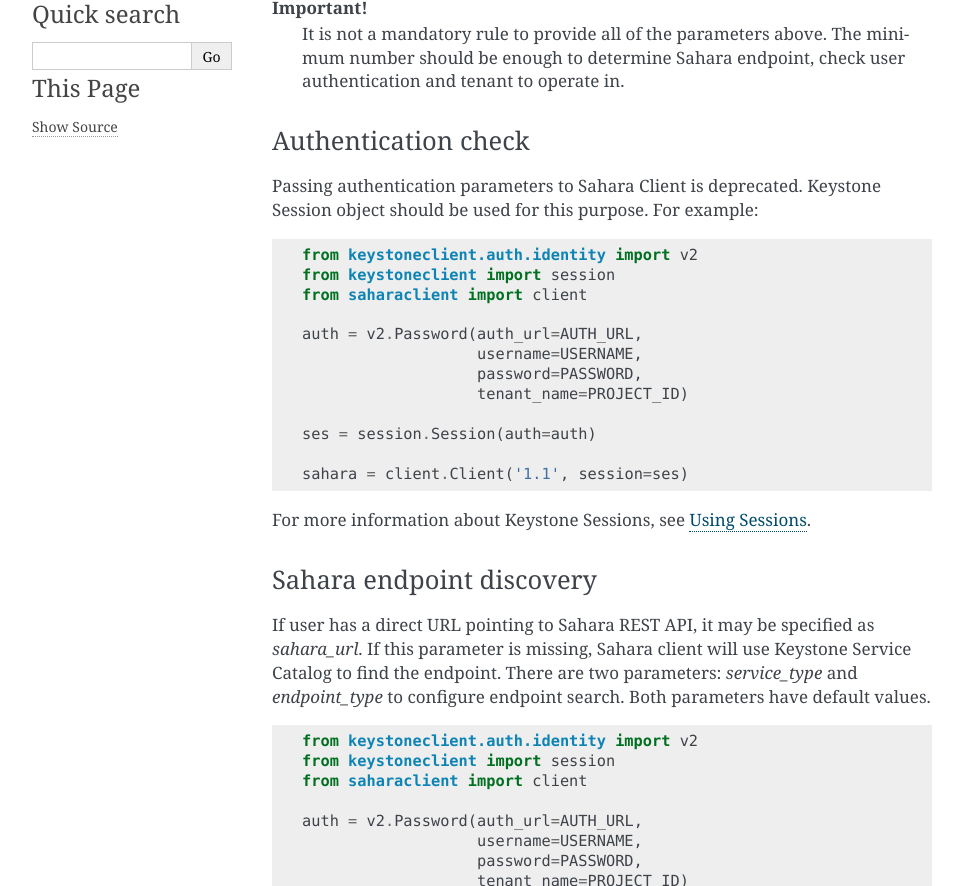
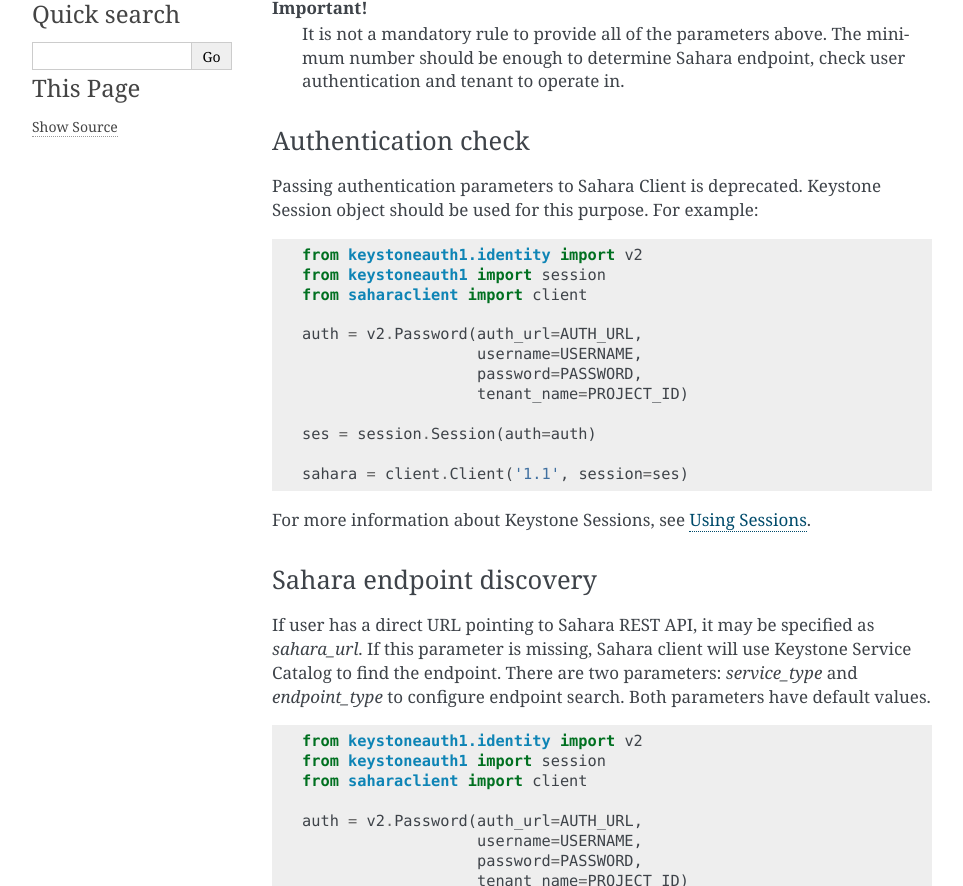
Before and after one commit to openstack-archive/python-saharaclient, a Sphinx documentation site: the page built from doc/source/api.rst, in a window 1280 px wide and 900 px high, scrolled down 514 px, cut to the strip 14-900 px from the top of the window. Shown: the whole strip, without its empty margins (148-1111 px from the left). Built offline with Sphinx 7.4.7, drawn with Linux system fonts in a browser that asks for light colours; formulas are drawn with MathJax 3; the version number could not be read and is left out.

Commit message:
Keystoneclient to keystoneauth migration
Keystoneauth was extracted from keystoneclient so we need
to migrate to keystoneauth

also deleted get_projects_list method because it is not used

Change-Id: I2c611d6b5ae08eacc11513e0dd2548e42b9dc828
bp: keystoneclient-to-keystoneauth

```diff
--- a/doc/source/api.rst
+++ b/doc/source/api.rst
@@ -33,8 +33,8 @@
 
 .. sourcecode:: python
 
-    from keystoneclient.auth.identity import v2
-    from keystoneclient import session
+    from keystoneauth1.identity import v2
+    from keystoneauth1 import session
     from saharaclient import client
 
     auth = v2.Password(auth_url=AUTH_URL,
@@ -62,8 +62,8 @@
 
 .. sourcecode:: python
 
-        from keystoneclient.auth.identity import v2
-        from keystoneclient import session
+        from keystoneauth1.identity import v2
+        from keystoneauth1 import session
         from saharaclient import client
 
         auth = v2.Password(auth_url=AUTH_URL,
--- a/requirements.txt
+++ b/requirements.txt
@@ -6,6 +6,7 @@
 
 Babel>=1.3 # BSD
 cliff!=1.16.0,>=1.15.0 # Apache-2.0
+keystoneauth1>=2.1.0 # Apache-2.0
 oslo.log>=1.14.0 # Apache-2.0
 oslo.serialization>=1.10.0 # Apache-2.0
 oslo.i18n>=2.1.0 # Apache-2.0
```
Also changed, not shown: 2 other files.
